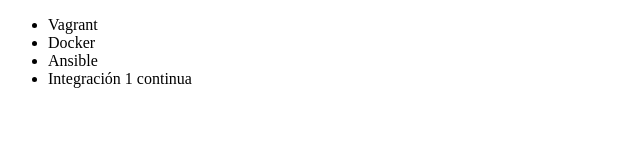
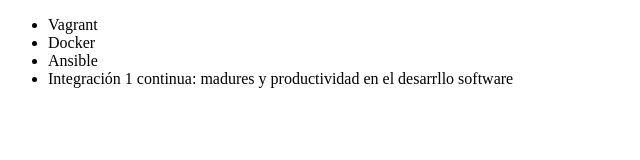
Before and after one commit to jormat323/curso-P, a plain HTML site: page index.html in a window 1280 px wide. Shown: the whole page, without its empty margins (0-640 px from the left). Drawn offline with Linux system fonts and the light colour scheme.

Commit message:
renombrando el titulo

```diff
--- a/index.html
+++ b/index.html
@@ -9,7 +9,7 @@
          <li> Vagrant </li>
          <li> Docker </li>
          <li> Ansible </li>
-         <li> Integración 1 continua </li>
+         <li> Integración 1 continua: madures y productividad en el desarrllo software </li>
      </ul>
 </body>
 </html>
```
